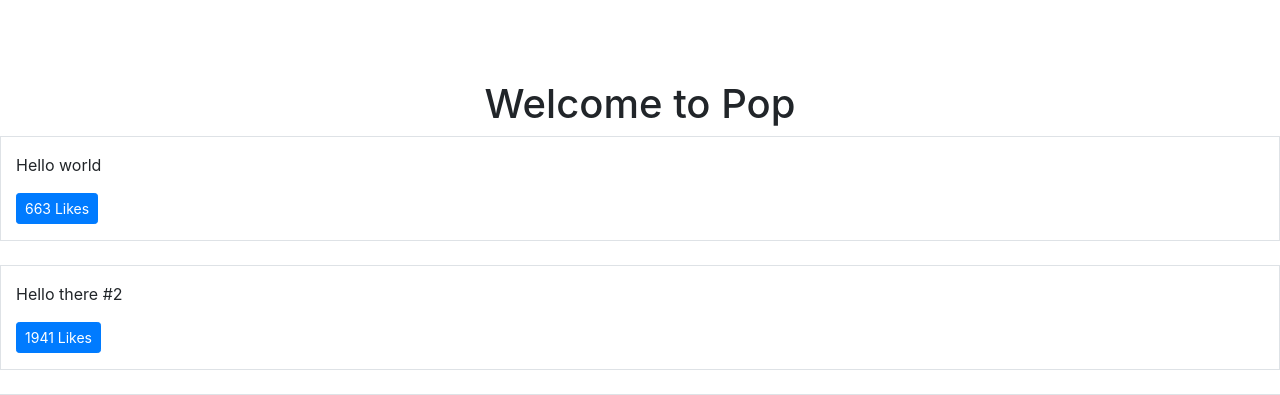
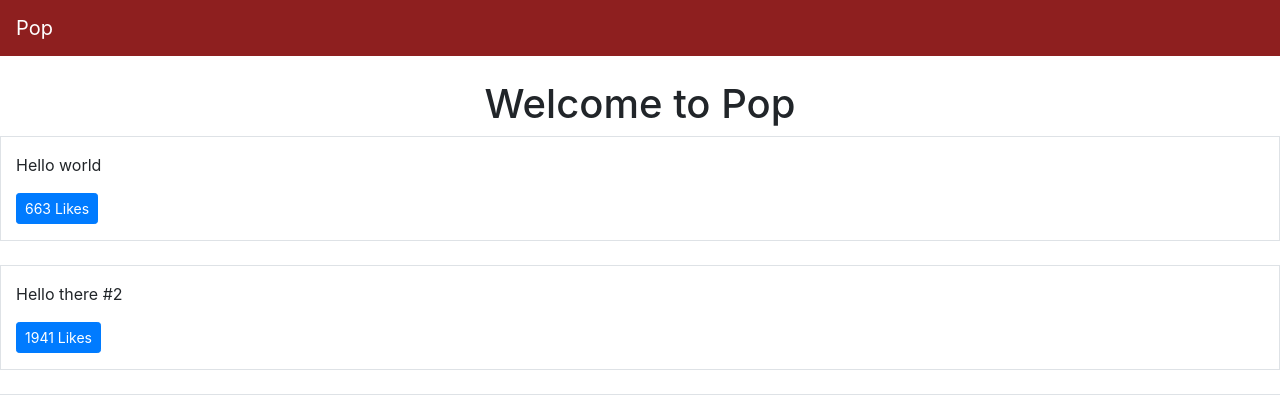
Before and after one commit to lalebdi/Pop, a Django app: page / in a window 1280 px wide. Shown: the top 395 px of the page. Run offline with Django 3.2, Linux system fonts and the light colour scheme; data comes from the database, SQL or seed files in the repository; data that the repository does not hold is empty; some libraries are stand-ins or nearby versions.

Commit message:
add new bg color

```diff
--- a/templates/base.html
+++ b/templates/base.html
@@ -7,7 +7,11 @@
 
     <!-- Bootstrap CSS -->
     <link rel="stylesheet" href="https://stackpath.bootstrapcdn.com/bootstrap/4.4.1/css/bootstrap.min.css" integrity="sha384-Vkoo8x4CGsO3+Hhxv8T/Q5PaXtkKtu6ug5TOeNV6gBiFeWPGFN9MuhOf23Q9Ifjh" crossorigin="anonymous">
-
+    <style>
+      .bg-pop {
+        background-color: #8e1f1f!important;
+      }
+    </style>
     <title>Pop! | {% block head_title %}{% endblock head_title %}</title>
   </head>
   <body>
```
